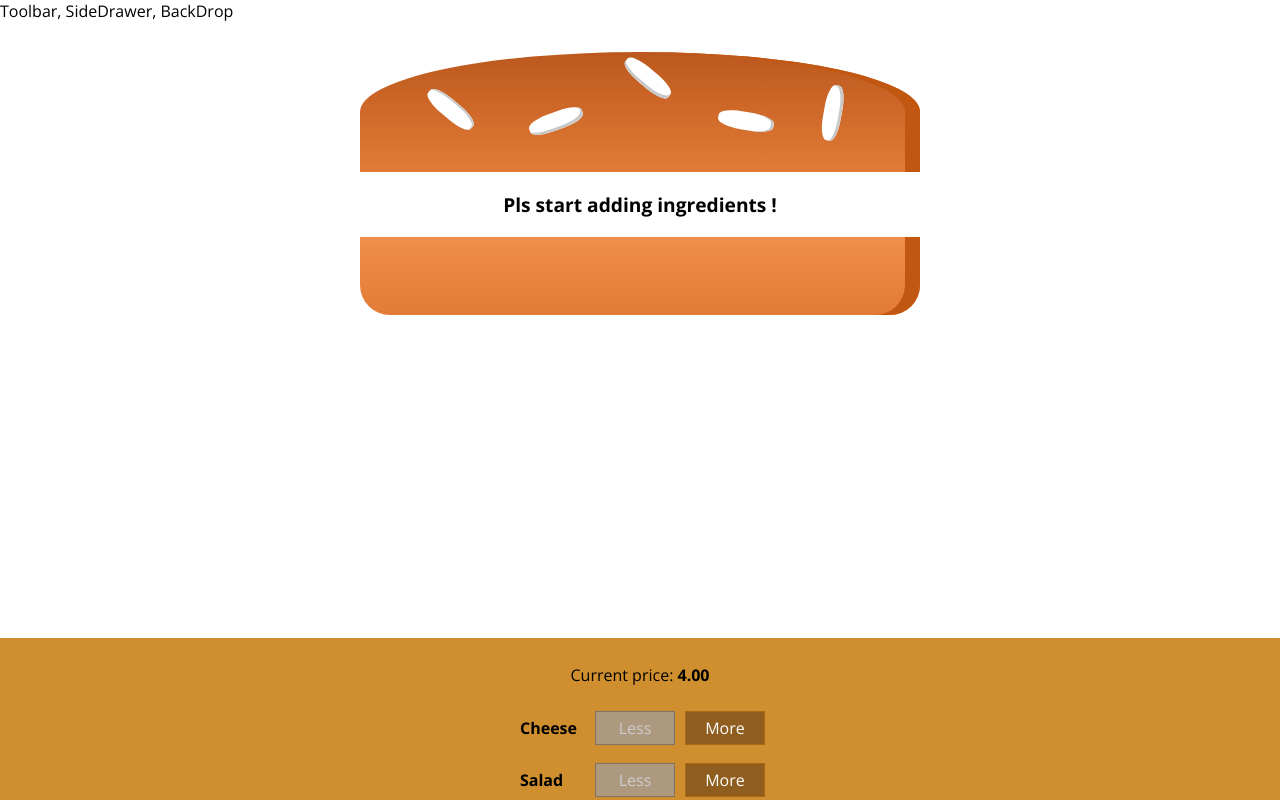
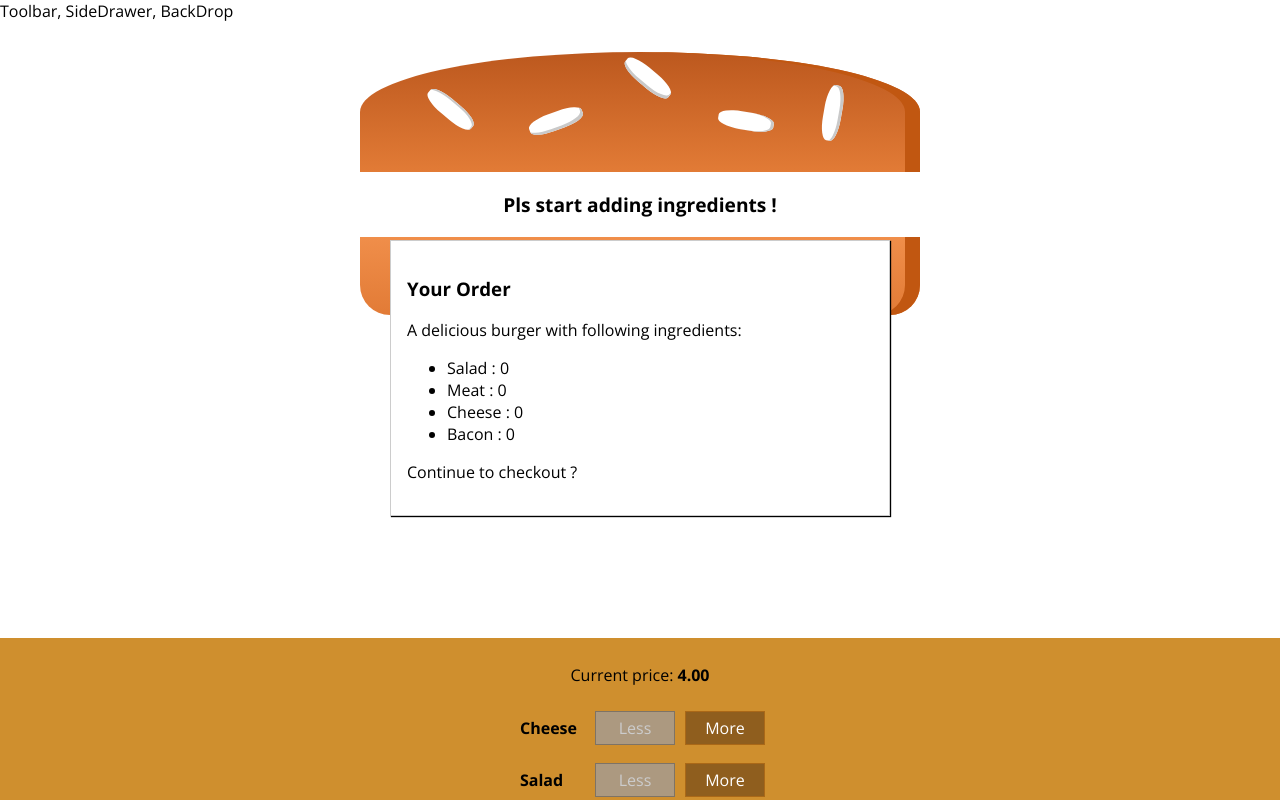
Before and after one commit to pooridev/burger-builder, a React (Create React App) app: page / in a window 1280 px wide. Shown: the top 800 px of the page. Built offline with nearby package versions, Linux system fonts and the light colour scheme.

Commit message:
Feat: added order summary

```diff
--- /dev/null
+++ b/src/components/Burger/OrderSummary/OrderSummary.jsx
@@ -0,0 +1,23 @@
+import React from 'react';
+import Aux from '../../../hoc/Auxiliary';
+const orderSummary = props => {
+	const ingredientSummary = Object.keys(props.ingredients)
+    .map(igKey => {
+		  return (
+			  <li key={igKey}>
+				  <span style={{ textTransform: 'capitalize' }}>{igKey}</span> :{' '}
+				  {props.ingredients[igKey]}
+			  </li>
+		  );
+	});
+	return (
+		<Aux>
+			<h3>Your Order</h3>
+			<p>A delicious burger with following ingredients:</p>
+			<ul>{ingredientSummary}</ul>
+			<p>Continue to checkout ?</p>
+		</Aux>
+	);
+};
+
+export default orderSummary;
--- /dev/null
+++ b/src/components/UI/Modal/Modal.jsx
@@ -0,0 +1,9 @@
+import React from 'react';
+import classes from './Modal.module.css';
+
+const modal = props => (
+  <div className={classes.Modal}>
+    {props.children}
+  </div>
+);
+export default modal;
--- /dev/null
+++ b/src/components/UI/Modal/Modal.module.css
@@ -0,0 +1,20 @@
+.Modal {
+    position: fixed;
+    z-index: 500;
+    background-color: white;
+    width: 70%;
+    border: 1px solid #ccc;
+    box-shadow: 1px 1px 1px black;
+    padding: 16px;
+    left: 15%;
+    top: 30%;
+    box-sizing: border-box;
+    transition: all 0.3s ease-out;
+}
+
+@media (min-width: 600px) {
+    .Modal {
+        width: 500px;
+        left: calc(50% - 250px);
+    }
+}
--- a/src/containers/BurgerBuilder/BurgerBuilder.jsx
+++ b/src/containers/BurgerBuilder/BurgerBuilder.jsx
@@ -3,6 +3,9 @@ import Burger from '../../components/Burger/Burger';
 import Aux from '../../hoc/Auxiliary';
 
 import BuildControls from '../../components/Burger/BuildControls/BuildControls';
+import OrderSummary from '../../components/Burger/OrderSummary/OrderSummary';
+
+import Modal from '../../components/UI/Modal/Modal';
 
 const INGREDIENT_PRICE = {
 	salad: 1,
@@ -70,6 +73,9 @@ class BurgerBuilder extends Component {
 		}
 		return (
 			<Aux>
+				<Modal>
+					<OrderSummary ingredients={this.state.ingredients} />
+				</Modal>
 				<Burger ingredients={this.state.ingredients} />
 				<BuildControls
 					ingredients={this.state.ingredients}
```
Also changed, not shown: src/components/UI/Backdrop/Backdrop.jsx (added).
